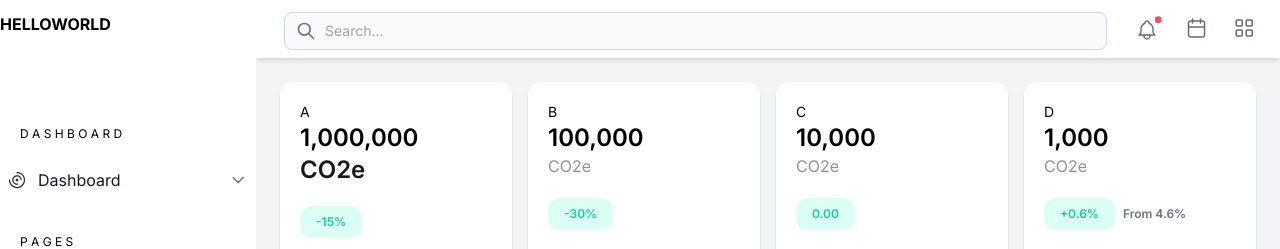
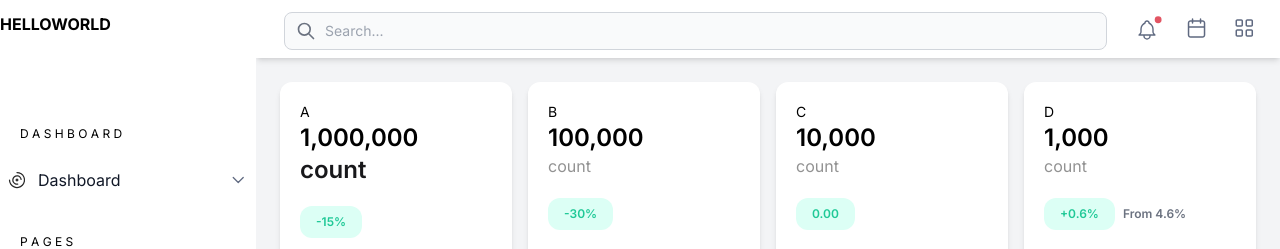
Before and after one commit to IcePuff44/admin-dashboard-tailwind-planetscale-react-nextjs, a Next.js app: page / in a window 1280 px wide. Shown: the top 249 px of the page. Built offline with nearby package versions, Linux system fonts and the light colour scheme.

Commit message:
Update Card.js

```diff
--- a/components/Card.js
+++ b/components/Card.js
@@ -14,7 +14,7 @@ const Card = ({ title, value, percent, extra, main }) => {
           }`}
         >
           {" "}
-          CO2e
+          count
         </p>
         <div className="flex flex-row justify-center items-center">
           <div className=" bg-[#DCFFF5] rounded-xl px-4 py-2 my-5">
```
